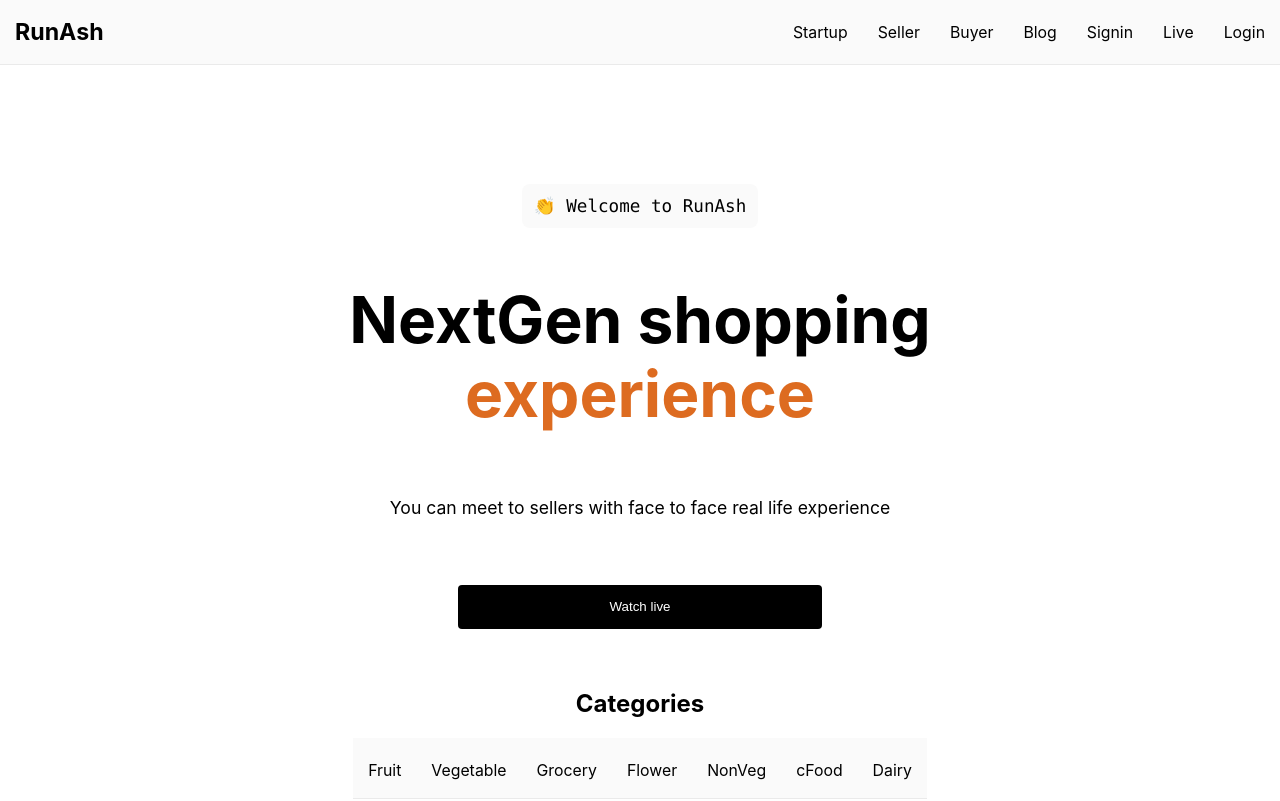
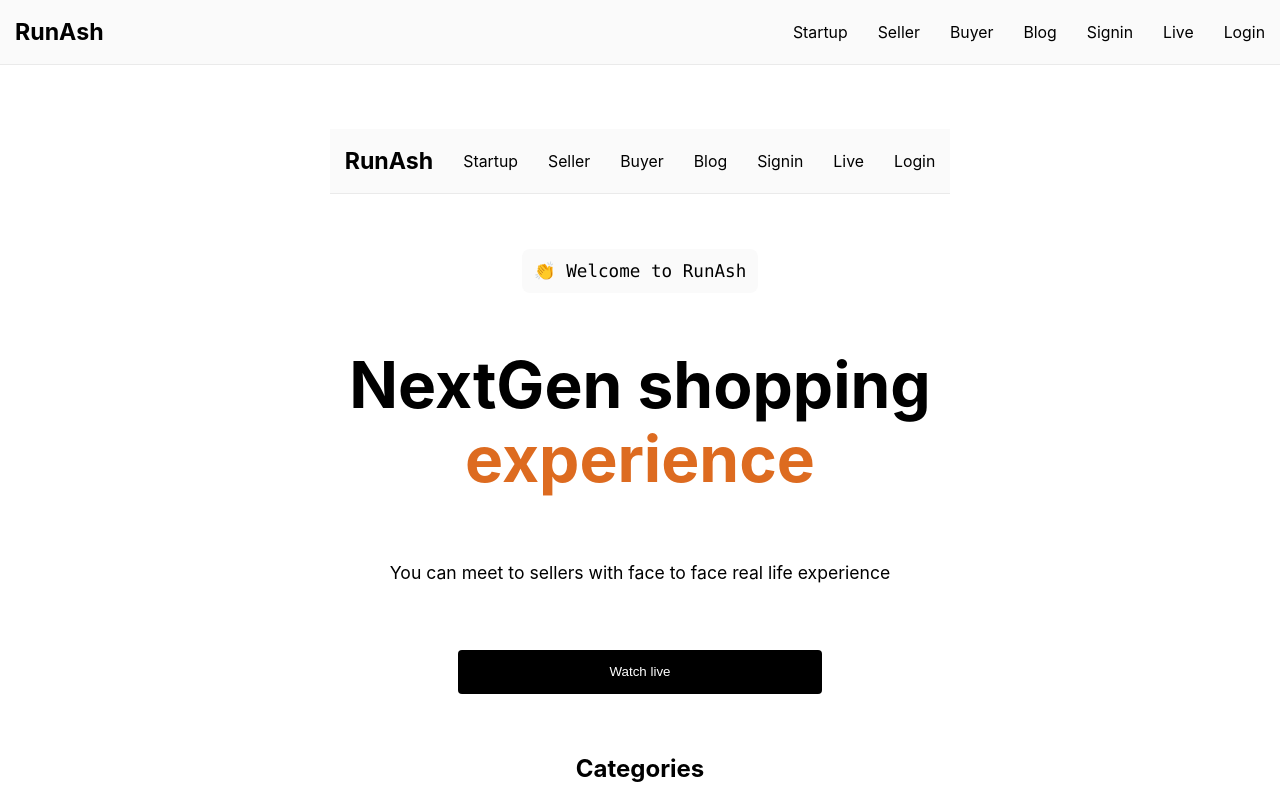
Before and after one commit to rammurmu/next, a Next.js app: page /buyer in a window 1280 px wide. Shown: the top 801 px of the page. Built offline with nearby package versions, Linux system fonts and the light colour scheme.

Commit message:
Update buyer.js

```diff
--- a/pages/buyer.js
+++ b/pages/buyer.js
@@ -12,6 +12,53 @@ export default function Buyer() {
         <link rel="icon" href="/favicon.icon" />
       </Head>
         <main className={styles.main}>
+        <div>
+        <nav className='header'>
+        <h1 className='logo'>
+          <Link href='/dashboard'>
+          <a>RunAsh</a>
+          </Link>
+        </h1>
+      <ul className={'main-nav'}>
+       <li>
+         <Link href='/about'>
+            <a>Startup</a>
+         </Link>
+       </li>
+       <li>
+         <Link href='/seller'>
+           <a>Seller</a>
+         </Link>
+       </li>
+       <li>
+          <Link href='/buyer'>
+            <a>Buyer</a>
+          </Link>
+       </li>
+       <li>
+          <Link href='/blog'>
+            <a>Blog</a>
+          </Link>
+       </li>
+       <li>
+          <Link href='/js-form'>
+            <a>Signin</a>
+          </Link>
+       </li>
+       <li>
+          <Link href='/live'>
+            <a>Live</a>
+          </Link>
+       </li>
+       <li>
+          <Link href='/productlist'>
+            <a>Login</a>
+          </Link>
+       </li>
+
+     </ul>
+   </nav>
+       </div>
         <p className={styles.description}><code className={styles.code}>👏 Welcome to RunAsh</code></p>
         <h1 className={styles.title}>
          NextGen shopping <br /><a href="https://">experience</a>
```
